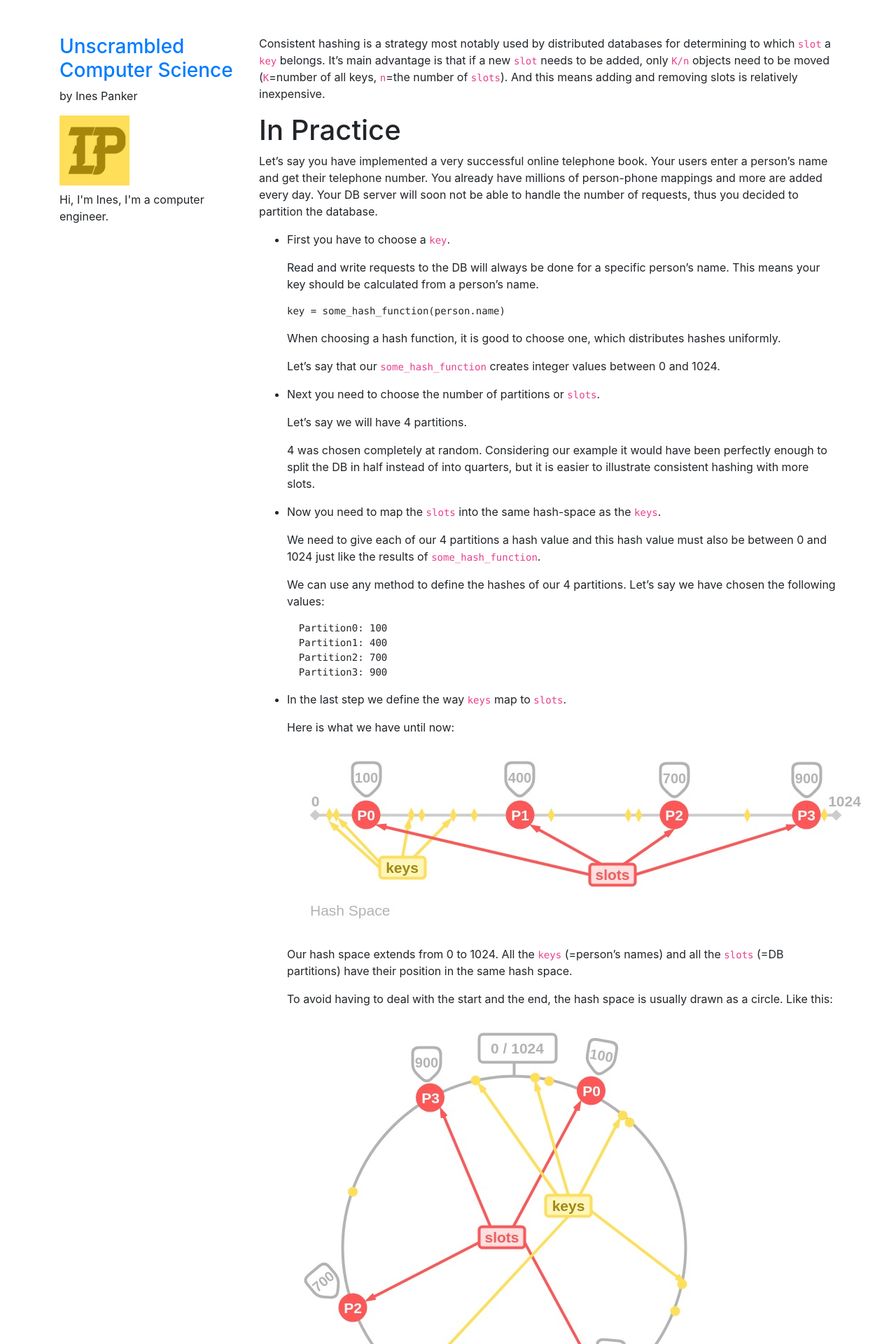
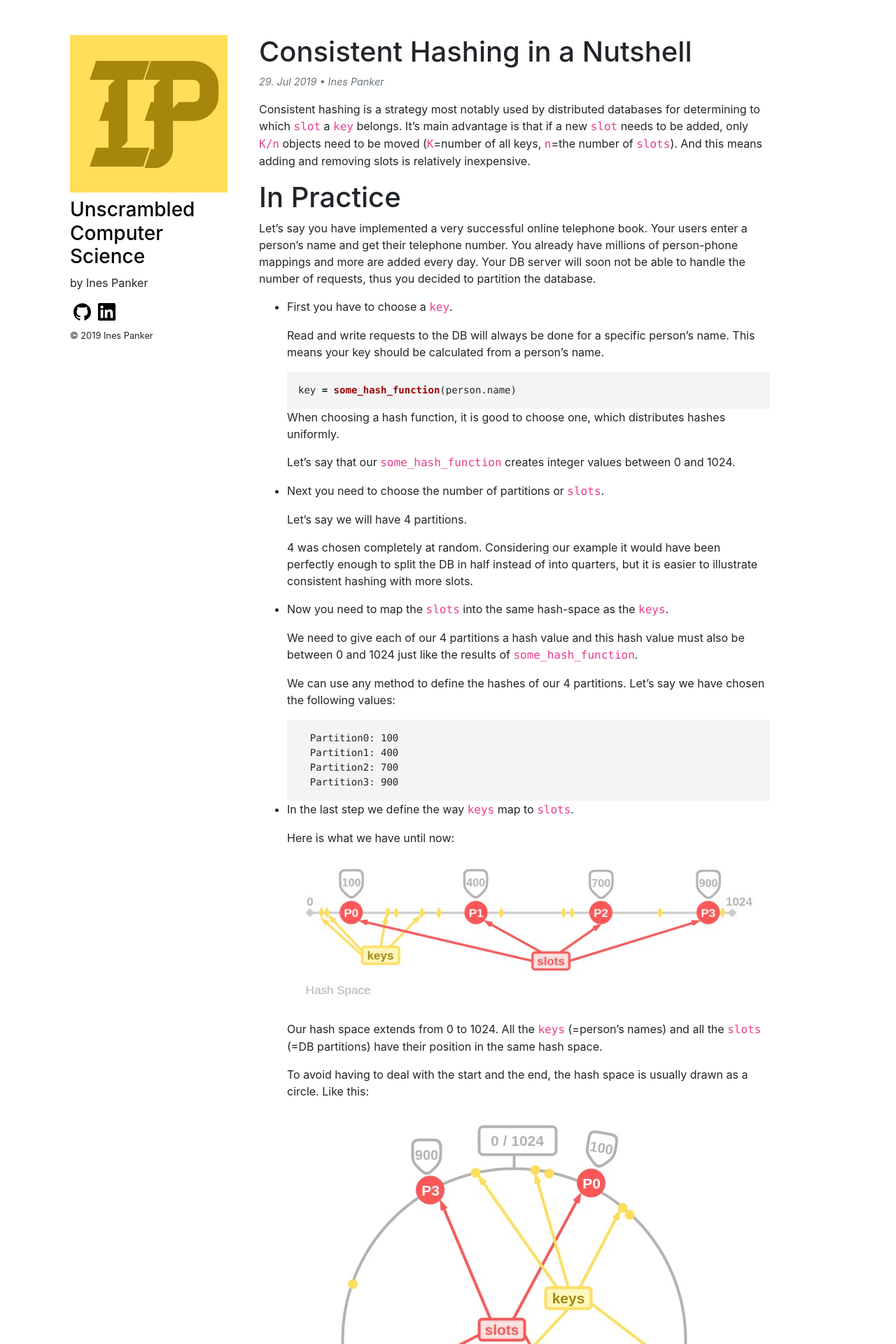
Before and after one commit to inesp/inesp.github.io, a Jekyll site: the page built from _posts/consistent-hashing/2019-07-29-consistent-hashing.md, in a window 1280 px wide. Shown: the top 1920 px of the page at 70% size. Built offline with Jekyll 4.4.1, drawn with Linux system fonts in a browser that asks for light colours.

Commit message:
Create a basic design

```diff
--- a/_config.yml
+++ b/_config.yml
@@ -21,12 +21,12 @@ baseurl: "" # the subpath of your site, e.g. /blog
 url: "https://inesp.github.io/" # the base hostname & protocol for your site, e.g. http://example.com
 logo: "/assets/ines-panker-logo.jpg"
 
-github_username: inesp
-linkedin_username: "ines-p-a6284a87"
+social:
+  github: inesp
+  linkedin: "ines-p-a6284a87"
 
 # Build settings
 markdown: kramdown
-#theme: ines-theme
 plugins:
   - jekyll-feed
   - jekyll-sitemap
--- a/_includes/sidebar.html
+++ b/_includes/sidebar.html
@@ -1,7 +1,44 @@
 
-<h3><a href="{{ "/" | absolute_url }}">{{ site.title }}</a></h3>
-<p>by {{ site.author }}</p>
+<div class="container">
+  <div class="row">
+    <div class="col-xs-12 col-sm-12">
 
-<a href="{{ "/" | absolute_link }}"><img src="{{ site.logo | relative_url }}" class="img-fluid logo-img" alt="Logo" /></a>
+      <a href="{{ '/' | absolute_link }}"><img src="{{ site.logo | relative_url }}" class="img-fluid " alt="Logo" /></a>
 
-<p class="my-2">Hi, I'm Ines, I'm a computer engineer.</p>
+      <h3 class="my-2"><a href="{{ "/" | absolute_url }}">{{ site.title }}</a></h3>
+      <p>by {{ site.author }}</p>
+
+
+      <ul class="social-icons my-2">
+          {%- if site.social.github -%}
+            <li><a
+                href="https://github.com/{{ site.social.github | cgi_escape | escape }}"
+                title="{{ site.social.github | escape }}"
+                target="_blank"
+                ><img
+                  height="25"
+                  width="25"
+                  src="{{ '/assets/github.svg' | relative_link }}"
+                ></a></li>
+          {%- endif -%}
+
+          {%- if site.social.linkedin -%}
+            <li><a
+                href="https://www.linkedin.com/in/{{ site.social.linkedin | cgi_escape | escape }}"
+                title="{{ site.author | escape }}"
+                target="_blank"
+                ><img
+                  height="25"
+                  width="25"
+                  src="{{ '/assets/linkedin.svg' | relative_link }}"
+                ></a></li>
+          {%- endif -%}
+      </ul>
+
+      <small>
+        © {{ "now" | date: "%Y"}} Ines Panker
+      </small>
+
+    </div>
+  </div>
+</div>
--- a/_layouts/default.html
+++ b/_layouts/default.html
@@ -14,7 +14,7 @@
           {%- include sidebar.html -%}
         </aside>
 
-        <div class="col-md-9">
+        <div class="col-md-8">
       		{{ content }}
         </div>
       </div>
--- a/_layouts/post.html
+++ b/_layouts/post.html
@@ -2,4 +2,24 @@
 layout: default
 ---
 
-{{ content }}
+<article itemscope itemtype="http://schema.org/BlogPosting">
+
+  <header>
+    <h1 class="" itemprop="name headline">{{ page.title | escape }}</h1>
+
+    <p class="post-meta text-muted">
+      <time class="dt-published" datetime="{{ page.date | date_to_xmlschema }}" itemprop="datePublished">
+        {{ page.date | date: site.date_format }}
+      </time>
+        • <span itemprop="author" itemscope itemtype="http://schema.org/Person"><span class="p-author h-card" itemprop="name">{{ page.author | escape }}</span></span>
+    </p>
+
+  </header>
+
+  <div class="post-content" itemprop="articleBody">
+    {{ content }}
+  </div>
+
+  <a class="u-url" href="{{ page.url | relative_url }}" hidden></a>
+
+</article>
--- a/assets/bs-override.css
+++ b/assets/bs-override.css
@@ -1,6 +1,14 @@
 body{
   padding-top:50px;
 }
+
+a {
+  color: #000;
+  transition: color 0.3s;
+}
+
+code { font-size: 100%}
+
 
 .logo-img{ max-width:100px; }
 
@@ -9,3 +17,231 @@ body{
   color: #6c757d;
   font-size: 90%;
 }
+
+.post-content img{
+  max-width: 100%;
+  height: auto;
+}
+
+/**
+ * Social media
+ */
+.social-icons{
+  list-style: none;
+  margin-left: 0;
+  padding-left: 0;
+  display: table;
+}
+.social-icons li{
+  float: left;
+  margin: 0 5px;
+}
+
+
+/**
+ * Syntax highlighting styles
+ */
+.highlight {
+  background: #fff;
+}
+div.highlight {
+  padding: 1rem;
+}
+div.highlight pre{
+  margin-bottom:0;
+}
+.highlighter-rouge .highlight {
+  background-color: #f4f4f4;
+}
+.highlight .c {
+  color: #998;
+  font-style: italic;
+}
+.highlight .err {
+  color: #a61717;
+  background-color: #e3d2d2;
+}
+.highlight .k {
+  font-weight: bold;
+}
+.highlight .o {
+  font-weight: bold;
+}
+.highlight .cm {
+  color: #998;
+  font-style: italic;
+}
+.highlight .cp {
+  color: #999;
+  font-weight: bold;
+}
+.highlight .c1 {
+  color: #998;
+  font-style: italic;
+}
+.highlight .cs {
+  color: #999;
+  font-weight: bold;
+  font-style: italic;
+}
+.highlight .gd {
+  color: #000;
+  background-color: #fdd;
+}
+.highlight .gd .x {
+  color: #000;
+  background-color: #faa;
+}
+.highlight .ge {
+  font-style: italic;
+}
+.highlight .gr {
+  color: #a00;
+}
+.highlight .gh {
+  color: #999;
+}
+.highlight .gi {
+  color: #000;
+  background-color: #dfd;
+}
+.highlight .gi .x {
+  color: #000;
+  background-color: #afa;
+}
+.highlight .go {
+  color: #888;
+}
+.highlight .gp {
+  color: #555;
+}
+.highlight .gs {
+  font-weight: bold;
+}
+.highlight .gu {
+  color: #aaa;
+}
+.highlight .gt {
+  color: #a00;
+}
+.highlight .kc {
+  font-weight: bold;
+}
+.highlight .kd {
+  font-weight: bold;
+}
+.highlight .kp {
+  font-weight: bold;
+}
+.highlight .kr {
+  font-weight: bold;
+}
+.highlight .kt {
+  color: #458;
+  font-weight: bold;
+}
+.highlight .m {
+  color: #099;
+}
+.highlight .s {
+  color: #d14;
+}
+.highlight .na {
+  color: #008080;
+}
+.highlight .nb {
+  color: #0086b3;
+}
+.highlight .nc {
+  color: #458;
+  font-weight: bold;
+}
+.highlight .no {
+  color: #008080;
+}
+.highlight .ni {
+  color: #800080;
+}
+.highlight .ne {
+  color: #900;
+  font-weight: bold;
+}
+.highlight .nf {
+  color: #900;
+  font-weight: bold;
+}
+.highlight .nn {
+  color: #555;
+}
+.highlight .nt {
+  color: #000080;
+}
+.highlight .nv {
+  color: #008080;
+}
+.highlight .ow {
+  font-weight: bold;
+}
+.highlight .w {
+  color: #bbb;
+}
+.highlight .mf {
+  color: #099;
+}
+.highlight .mh {
+  color: #099;
+}
+.highlight .mi {
+  color: #099;
+}
+.highlight .mo {
+  color: #099;
+}
+.highlight .sb {
+  color: #d14;
+}
+.highlight .sc {
+  color: #d14;
+}
+.highlight .sd {
+  color: #d14;
+}
+.highlight .s2 {
+  color: #d14;
+}
+.highlight .se {
+  color: #d14;
+}
+.highlight .sh {
+  color: #d14;
+}
+.highlight .si {
+  color: #d14;
+}
+.highlight .sx {
+  color: #d14;
+}
+.highlight .sr {
+  color: #009926;
+}
+.highlight .s1 {
+  color: #d14;
+}
+.highlight .ss {
+  color: #990073;
+}
+.highlight .bp {
+  color: #999;
+}
+.highlight .vc {
+  color: #008080;
+}
+.highlight .vg {
+  color: #008080;
+}
+.highlight .vi {
+  color: #008080;
+}
+.highlight .il {
+  color: #099;
+}
```
Also changed, not shown: assets/github.svg (added), assets/linkedin.svg (added).
